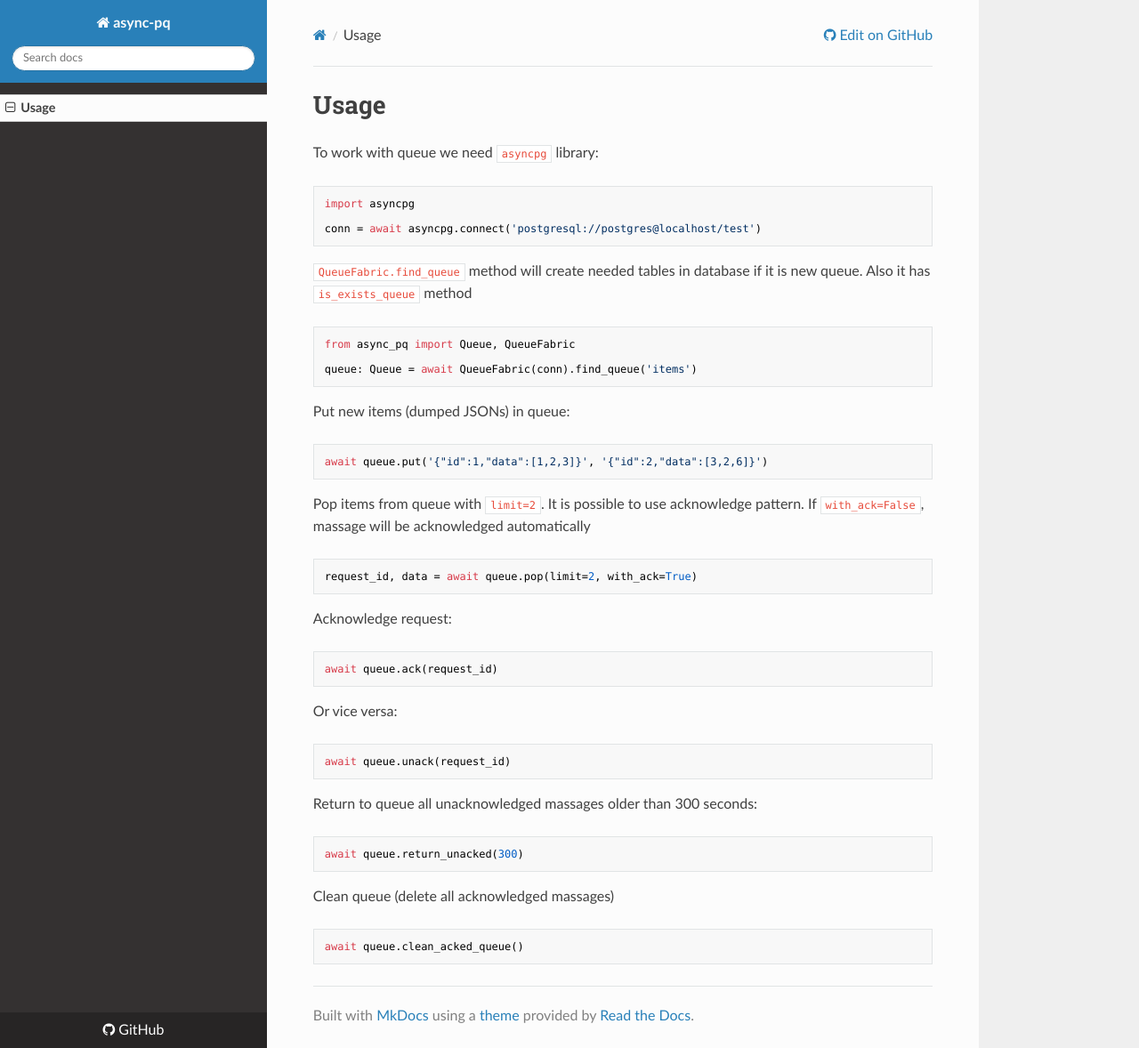
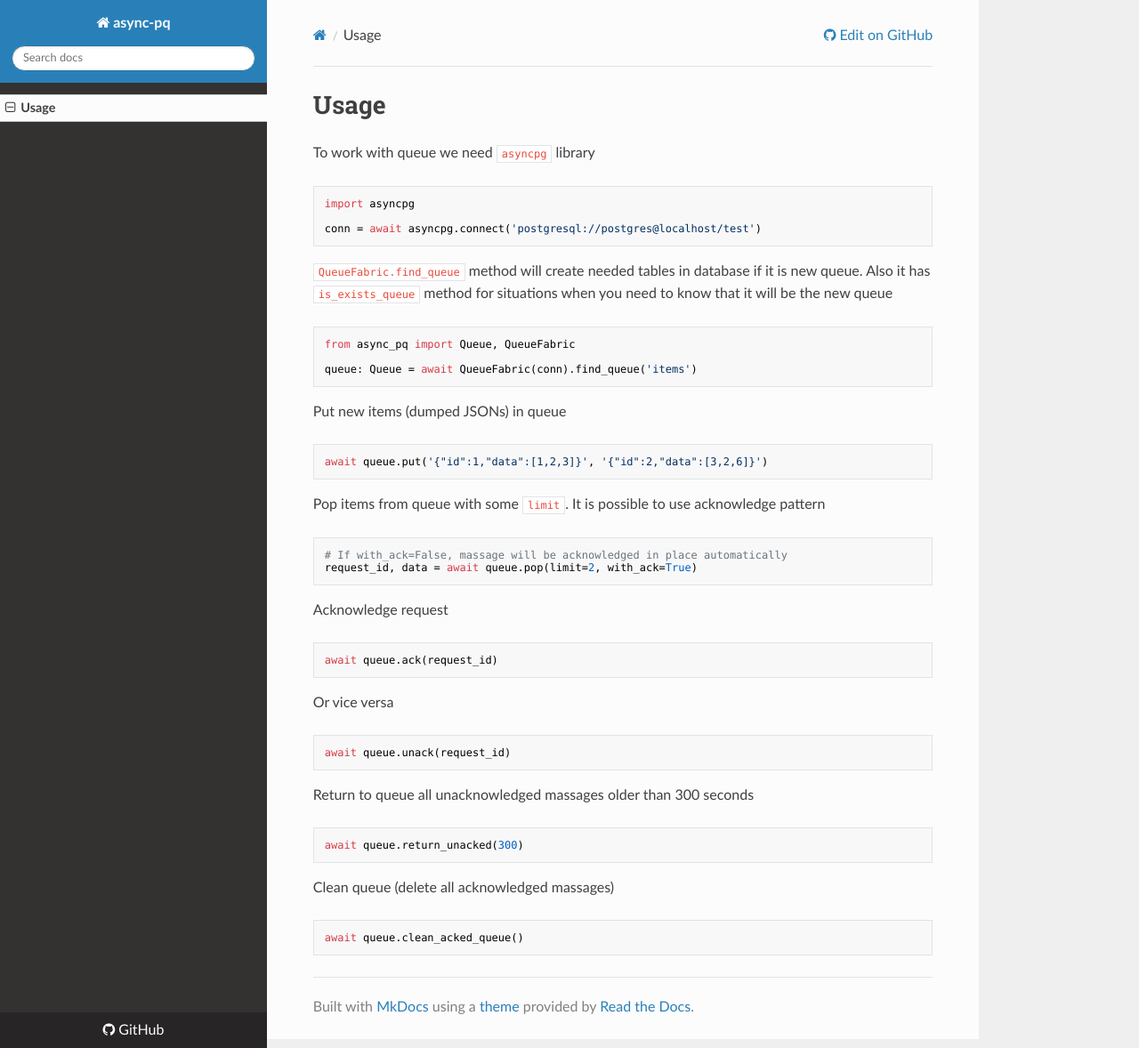
Before and after one commit to maximdanilchenko/async-pq, an MkDocs documentation site: the page built from docs/index.md, in a window 1280 px wide and 1178 px high. Shown: the whole window at 89% size. Built offline with MkDocs 1.6.1, drawn with Linux system fonts in a browser that asks for light colours; nearby versions of some CDN libraries.

````diff
--- a/docs/index.md
+++ b/docs/index.md
@@ -1,6 +1,6 @@
 # Usage
 
-To work with queue we need ```asyncpg``` library:
+To work with queue we need ```asyncpg``` library
 ```python
 import asyncpg
 
@@ -8,35 +8,37 @@ conn = await asyncpg.connect('postgresql://postgres@localhost/test')
 ```
 
 ```QueueFabric.find_queue``` method will create needed
-tables in database if it is new queue. Also it has ```is_exists_queue``` method
+tables in database if it is new queue.
+Also it has ```is_exists_queue``` method for situations when you
+need to know that it will be the new queue
 ```python
 from async_pq import Queue, QueueFabric
 
 queue: Queue = await QueueFabric(conn).find_queue('items')
 ```
 
-Put new items (dumped JSONs) in queue:
+Put new items (dumped JSONs) in queue
 ```python
 await queue.put('{"id":1,"data":[1,2,3]}', '{"id":2,"data":[3,2,6]}')
 ```
 
-Pop items from queue with ```limit=2```. It is possible to use acknowledge pattern.
-If ```with_ack=False```, massage will be acknowledged automatically
+Pop items from queue with some ```limit```. It is possible to use acknowledge pattern
 ```python
+# If with_ack=False, massage will be acknowledged in place automatically
 request_id, data = await queue.pop(limit=2, with_ack=True)
 ```
 
-Acknowledge request:
+Acknowledge request
 ```python
 await queue.ack(request_id)
 ```
 
-Or vice versa:
+Or vice versa
 ```python
 await queue.unack(request_id)
 ```
 
-Return to queue all unacknowledged massages older than 300 seconds:
+Return to queue all unacknowledged massages older than 300 seconds
 ```python
 await queue.return_unacked(300)
 ```
````
Also changed, not shown: README.md (+10 -8 lines).
